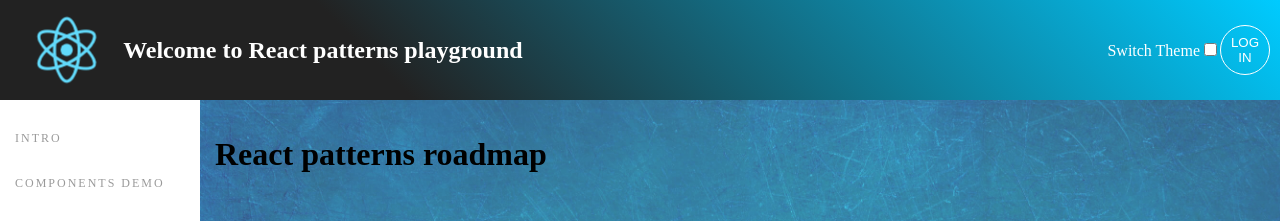
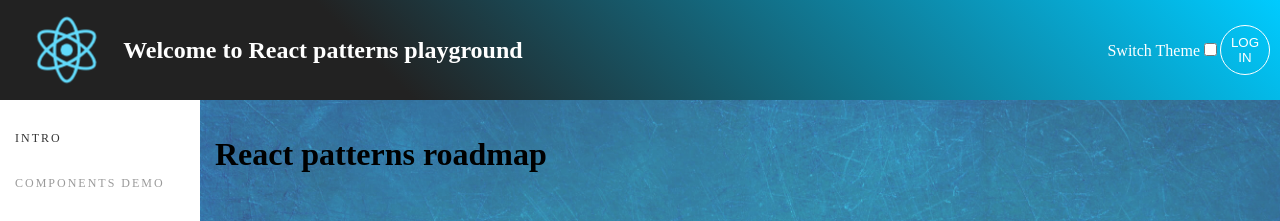
Before and after one commit to khamer1410/react-patterns, a React (Create React App) app: page / in a window 1280 px wide. Shown: the top 221 px of the page. Built offline with nearby package versions, Linux system fonts and the light colour scheme.

Commit message:
Add navbar link higlight if is active

```diff
--- a/src/layouts/Navbar.js
+++ b/src/layouts/Navbar.js
@@ -1,18 +1,20 @@
 import React from 'react'
-import styled from 'styled-components';
+import styled from 'styled-components'
 import { Link } from 'react-router-dom'
+import { withRouter } from 'react-router'
 import routes from 'config/routes'
 import { NAV_ROUTES_ORDER } from 'config/const'
 
-export const Navbar = () => {
+export const Navbar = ({ location }) => {
   const NavbarLinks = routes.filter(route => NAV_ROUTES_ORDER.find(name => name === route.name))
 
   return (
     <Wrapper>
       <StyledNav>
         {NavbarLinks.map(link => {
+          const isActive = link.path === location.pathname
           return (
-            <StyledLink key={link.name}>
+            <StyledLink key={link.name} isActive={isActive}>
               <Link to={link.path}>{link.name}</Link>
             </StyledLink>
           )
@@ -27,7 +29,7 @@
   )
 }
 
-export default Navbar
+export default withRouter(Navbar)
 
 const Wrapper = styled.div`
   grid-area: nav;
```
